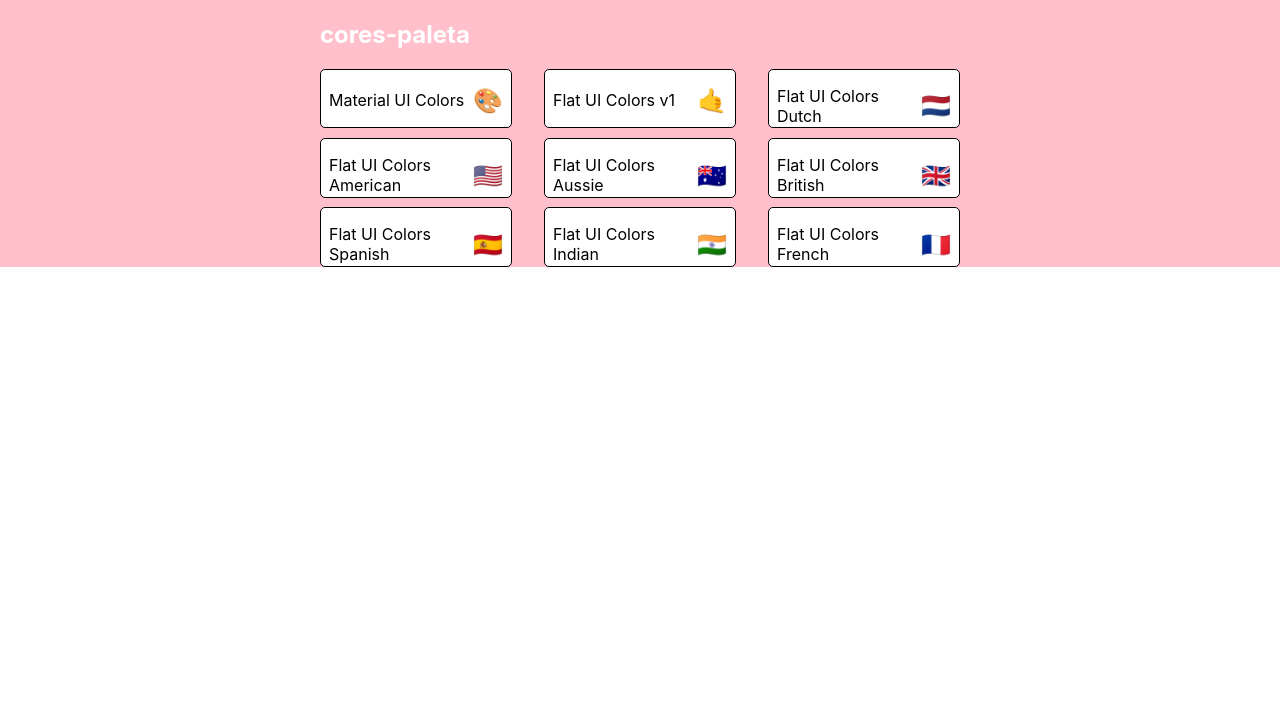
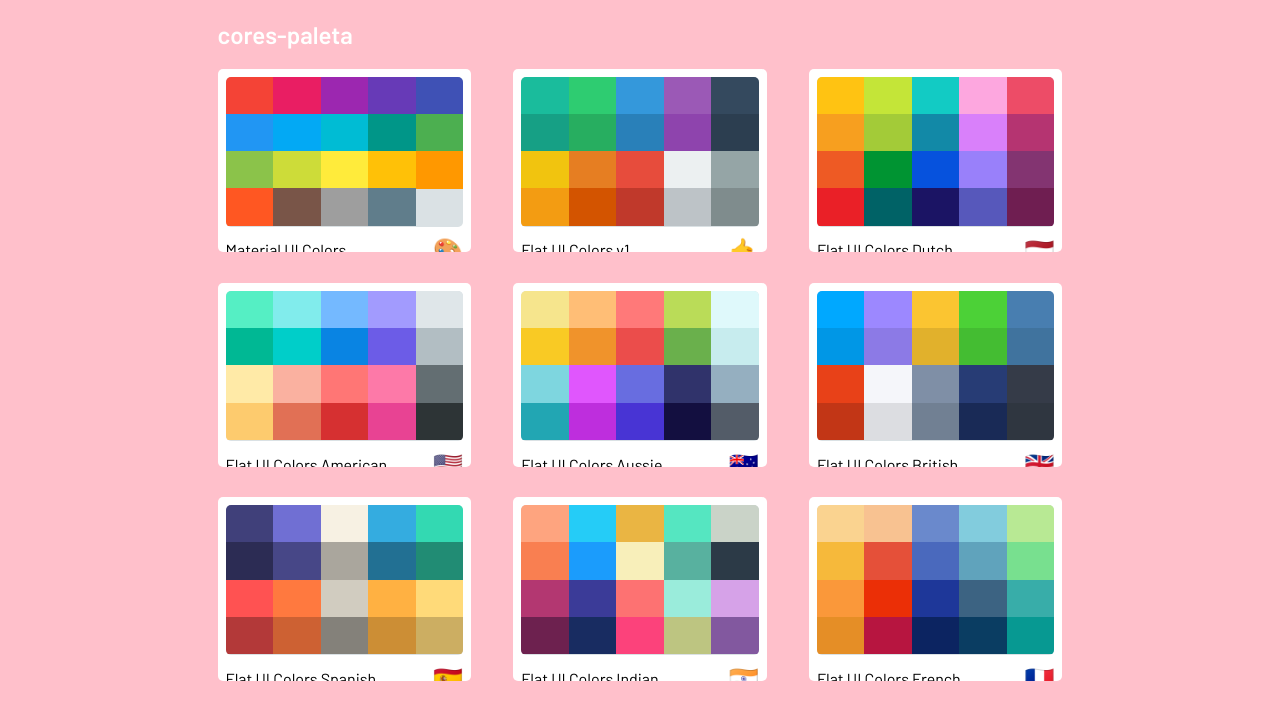
Before and after one commit to logicb0mb/cores-paleta, a React (Create React App) app: page / in a window 1280 px wide. Shown: the top 720 px of the page. Built offline with nearby package versions, Linux system fonts and the light colour scheme; the HTML template or start-up script is replaced by a standard one.

Commit message:
Mini Palette Stylin

```diff
--- a/src/components/MiniPalette.js
+++ b/src/components/MiniPalette.js
@@ -4,7 +4,6 @@
 const styles = {
     root: {
         backgroundColor: 'white',
-        border: '1px solid black',
         borderRadius: '5px',
         padding: '0.5rem',
         position: 'relative',
@@ -14,7 +13,11 @@
         },
     },
     colors: {
-        backgroundColor: 'grey',
+        backgroundColor: '#dae1e4',
+        height: '150px',
+        width: '100%',
+        borderRadius: '5px',
+        overflow: 'hidden',
     },
     title: {
         display: 'flex',
@@ -30,14 +33,28 @@
         marginLeft: '0.5rem',
         fontSize: '1.5rem',
     },
+    miniColor: {
+        height: '25%',
+        width: '20%',
+        display: 'inline-block',
+        margin: '0 auto',
+        position: 'relative',
+        marginBottom: '-3.3px',
+    },
 };
 function MiniPalette(props) {
-    const { classes, paletteName, emoji } = props;
-    console.log(classes);
+    const { classes, paletteName, emoji, colors } = props;
+    const miniColorBoxes = colors.map((color) => (
+        <div
+            className={classes.miniColor}
+            style={{ backgroundColor: color.color }}
+            key={color.name}
+        ></div>
+    ));
 
     return (
         <div className={classes.root}>
-            <div className={classes.colors}></div>
+            <div className={classes.colors}>{miniColorBoxes}</div>
             <div className={classes.title}>
                 {' '}
                 {paletteName} <span className={classes.emoji}>{emoji}</span>{' '}
--- a/src/components/PaletteList.js
+++ b/src/components/PaletteList.js
@@ -6,13 +6,13 @@
 const styles = {
     root: {
         backgroundColor: 'pink',
-        height: '100%',
+        height: '100vh',
         display: 'flex',
         alignItems: 'flex-start',
         justifyContent: 'center',
     },
     container: {
-        width: '50%',
+        width: '66%',
         display: 'flex',
         alignItems: 'flex-start',
         flexDirection: 'column',
--- a/src/index.css
+++ b/src/index.css
@@ -1,13 +1,13 @@
 body {
-  margin: 0;
-  font-family: -apple-system, BlinkMacSystemFont, 'Segoe UI', 'Roboto', 'Oxygen',
-    'Ubuntu', 'Cantarell', 'Fira Sans', 'Droid Sans', 'Helvetica Neue',
-    sans-serif;
-  -webkit-font-smoothing: antialiased;
-  -moz-osx-font-smoothing: grayscale;
+    margin: 0;
+    font-family: Barlow, -apple-system, BlinkMacSystemFont, 'Segoe UI', 'Roboto',
+        'Oxygen', 'Ubuntu', 'Cantarell', 'Fira Sans', 'Droid Sans',
+        'Helvetica Neue', sans-serif;
+    -webkit-font-smoothing: antialiased;
+    -moz-osx-font-smoothing: grayscale;
 }
 
 code {
-  font-family: source-code-pro, Menlo, Monaco, Consolas, 'Courier New',
-    monospace;
+    font-family: source-code-pro, Menlo, Monaco, Consolas, 'Courier New',
+        monospace;
 }
```
